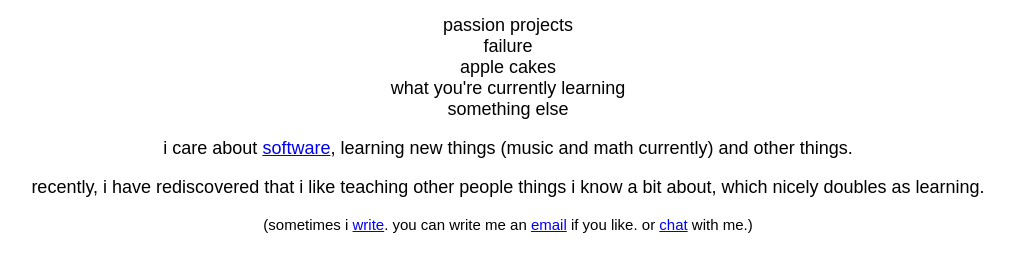
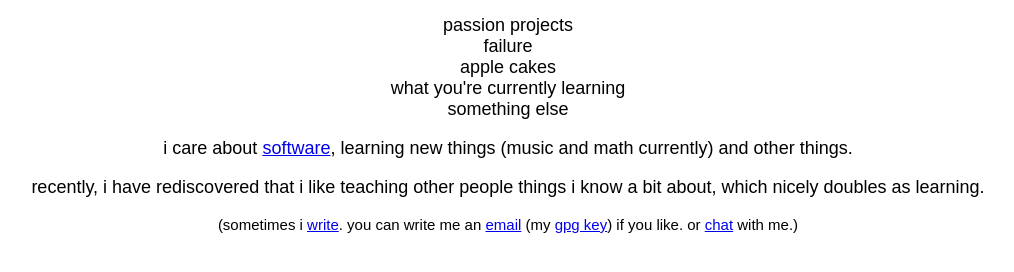
Before and after one commit to heyLu/home, a plain HTML site: page index.html in a window 1280 px wide. Shown: the part 154-426 px from the top of the page, without its empty margins (132-1146 px from the left). Drawn offline with Linux system fonts and the light colour scheme; a web font is replaced by a local one.

Commit message:
Add my public key.

```diff
--- a/index.html
+++ b/index.html
@@ -43,7 +43,7 @@
 			<footer>
 				<p class="small">(sometimes i <a href="http://papill0n.org/logs">write</a>.
 				you can write me an <a href="mailto:lu@papill0n.org">email</a>
-				if you like.
+				(my <a href="key.gpg.asc">gpg key</a>) if you like.
 				or <a href="xmpp:lu@papill0n.org">chat</a> with me.)
 				</p>
 			</footer>
```
Also changed, not shown: 1 other file.
